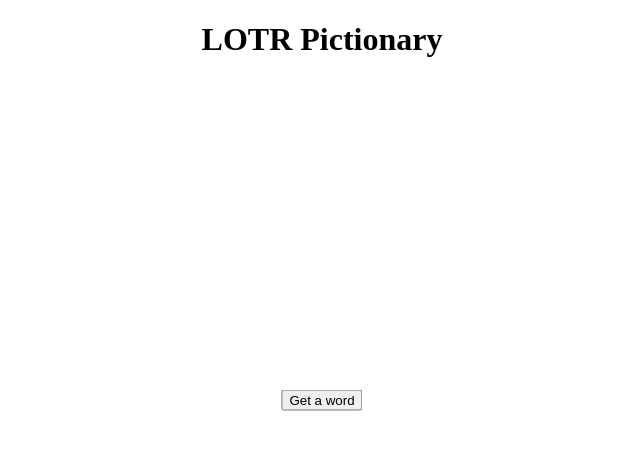
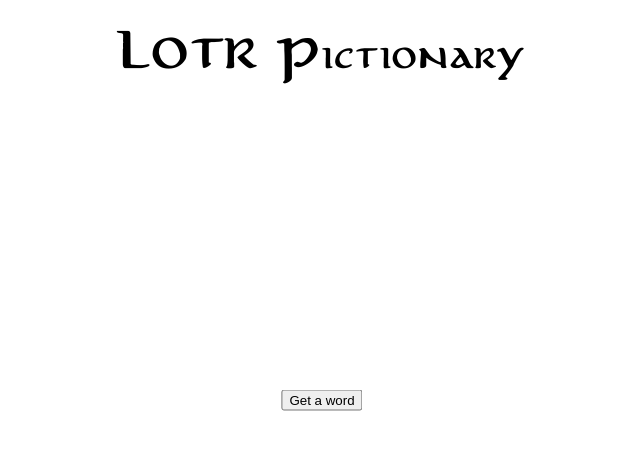
Before and after one commit to thejavamonster/lotr, a plain HTML site: page index.html in a window 1280 px wide. Shown: the whole page, without its empty margins (318-958 px from the left). Drawn offline with Linux system fonts and the light colour scheme; a web font is replaced by a local one.

Commit message:
Update index.html

```diff
--- a/index.html
+++ b/index.html
@@ -37,7 +37,7 @@ window.addEventListener('DOMContentLoaded', () => {
 <style>
 @font-face {
     font-family: 'lotr';
-    src: url('/aniron/anirb___.ttf');
+    src: url('anirb___.ttf');
 }
 
 body, html {
```
